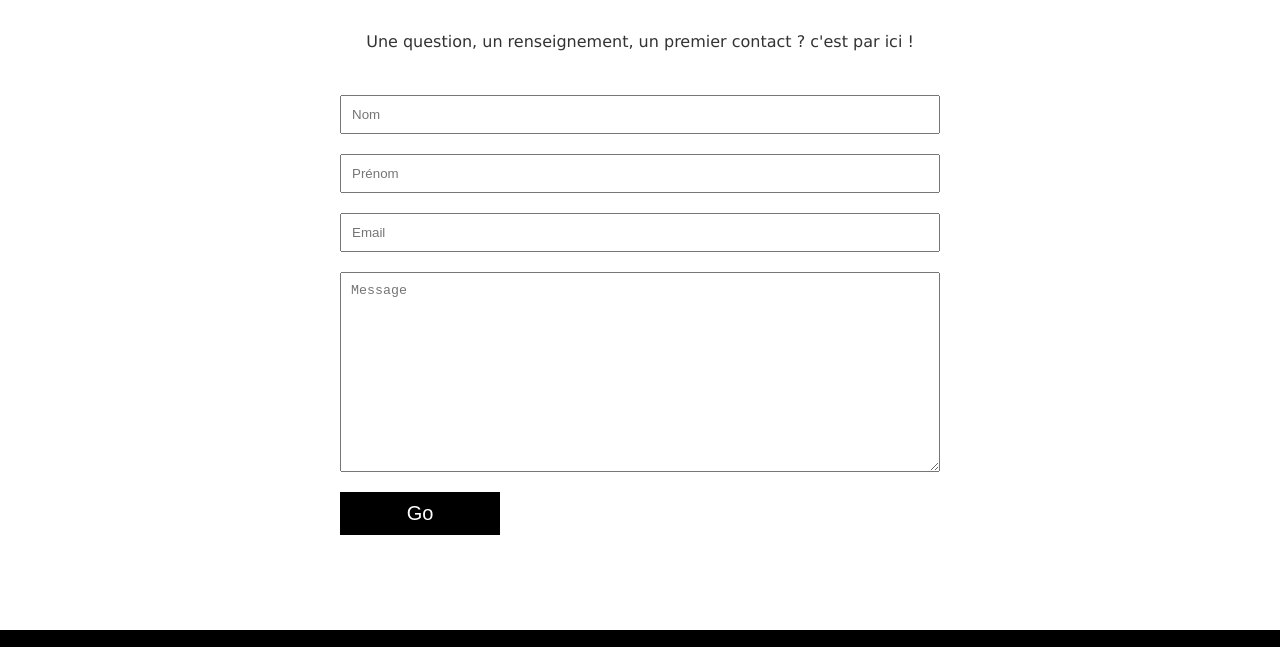
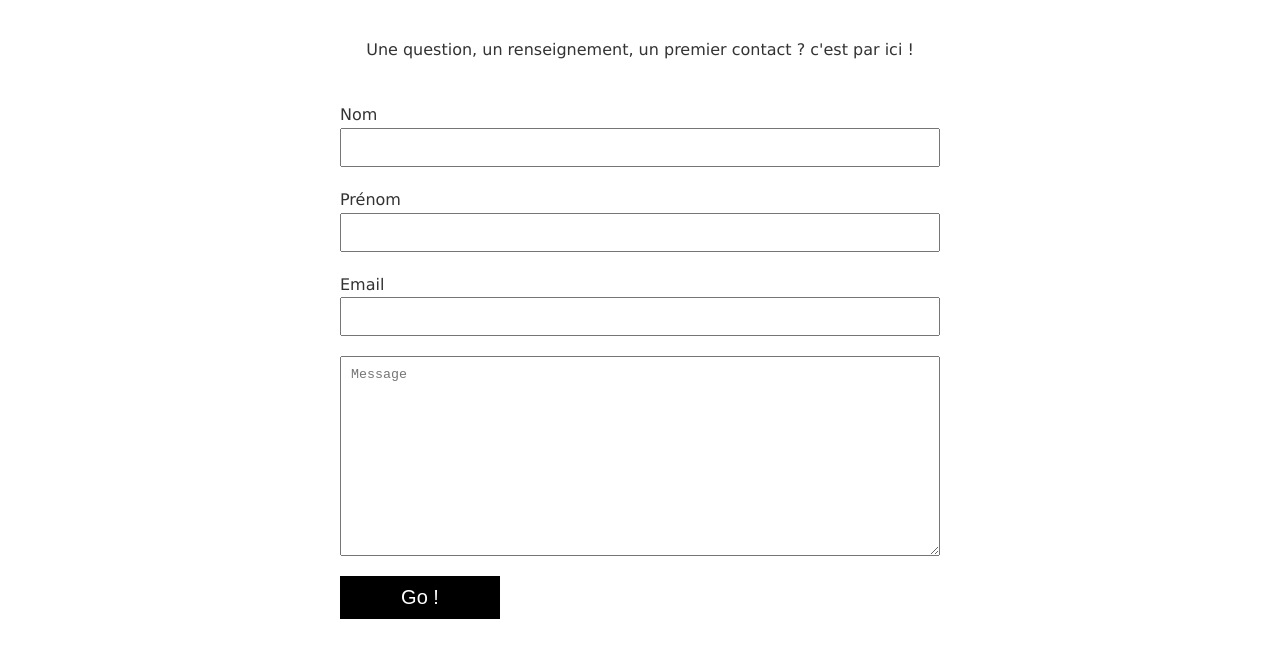
Before and after one commit to Andrea-cle/Portfolio, a website: page index.html in a window 1280 px wide. Shown: the part 5775-6422 px from the top of the page. Drawn offline with Linux system fonts and the light colour scheme.

Commit message:
Update form

```diff
--- a/index.html
+++ b/index.html
@@ -1,3 +1,4 @@
+<!DOCTYPE html>
 <html lang="fr">
   <head>
     <meta charset="UTF-8" />
@@ -69,7 +70,7 @@
                 >Le blog</a
               >
             </li> -->
-            <li><a href="contact.html">Contact</a></li>
+            <li><a href="#contact">Contact</a></li>
           </ul>
         </nav>
         <div class="right">
@@ -1052,36 +1053,32 @@
         </div>
         <form
           class="form"
-          action="https://formsubmit.co/andrea.clement.dev@gmail.com"
+          action="https://formsubmit.co/8f1b46404496e47589327cc2ca79016d"
           method="POST"
         >
-          <label for="firstname">
-            <input type="text" name="firstname" id="" placeholder="Nom" />
-          </label>
-          <label for="lastname">
-            <input
-              type="text"
-              name="lastname"
-              id=""
-              placeholder="Prénom"
-              required
-            />
-          </label>
-          <label for="email">
-            <input
-              type="email"
-              name="email"
-              id=""
-              placeholder="Email"
-              required
-            />
-          </label>
+          <input type="hidden" name="_captcha" value="false" />
+          <!--<input type="text" name="_honey" style="display: none" />-->
+          <!-- <input
+            type="hidden"
+            name="_next"
+            value="https://portfolio-drab-delta-68.vercel.app//thanks.html"
+          /> -->
+
+          <label for="firstname">Nom</label>
+          <input type="text" name="firstname" id="firstname" />
+
+          <label for="lastname">Prénom</label>
+          <input type="text" name="lastname" id="lastname" required />
+
+          <label for="email">Email</label>
+          <input type="email" name="email" id="email" required />
+
           <textarea
             name="message"
             id="message"
             placeholder="Message"
           ></textarea>
-          <input class="btn" type="submit" value="Go" />
+          <input class="btn" type="submit" value="Go !" />
         </form>
       </div>
     </section>
@@ -1137,6 +1134,6 @@
     <script src="/js/global.js" defer></script>
     <!-- bonne pratique : script sera mis à la fin permets de charger la page pour éviter les bugs -->
     <!-- <script src="./js/global.js" defer></script>
-     defer permets de charger la page pour éviter les bugs-->
+    defer permets de charger la page pour éviter les bugs-->
   </body>
 </html>
```
Also changed, not shown: thanks.html (added, +20 -0 lines).
